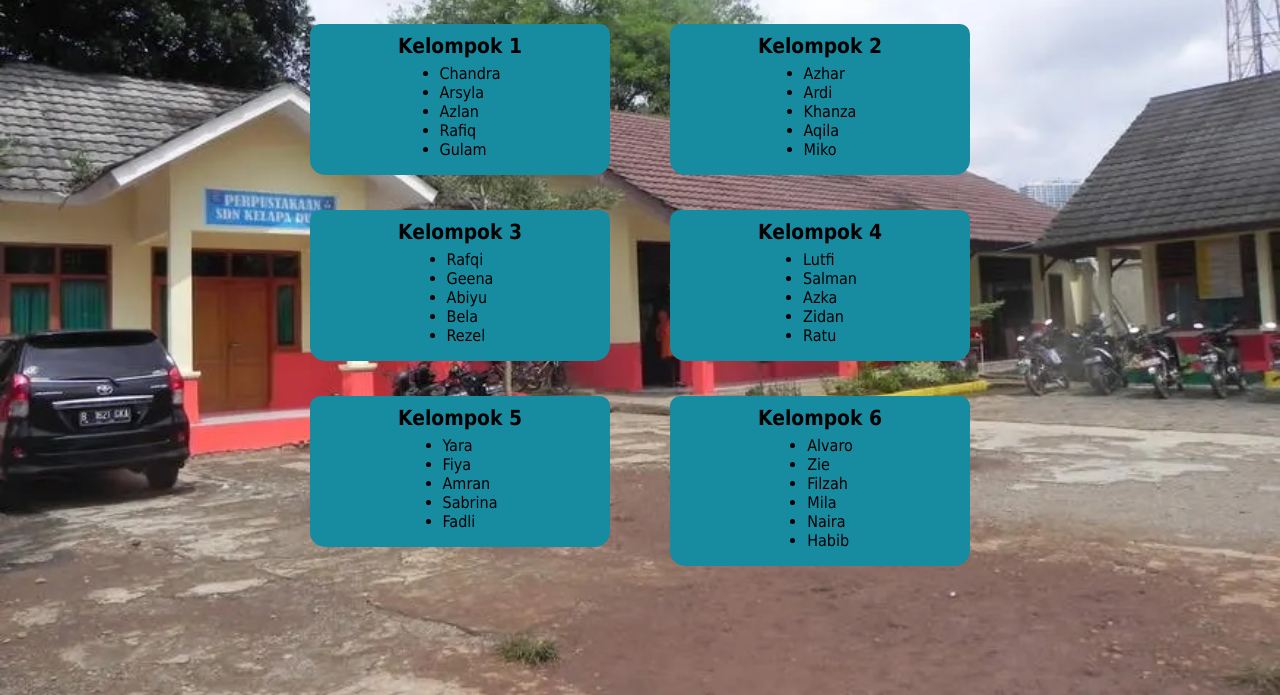
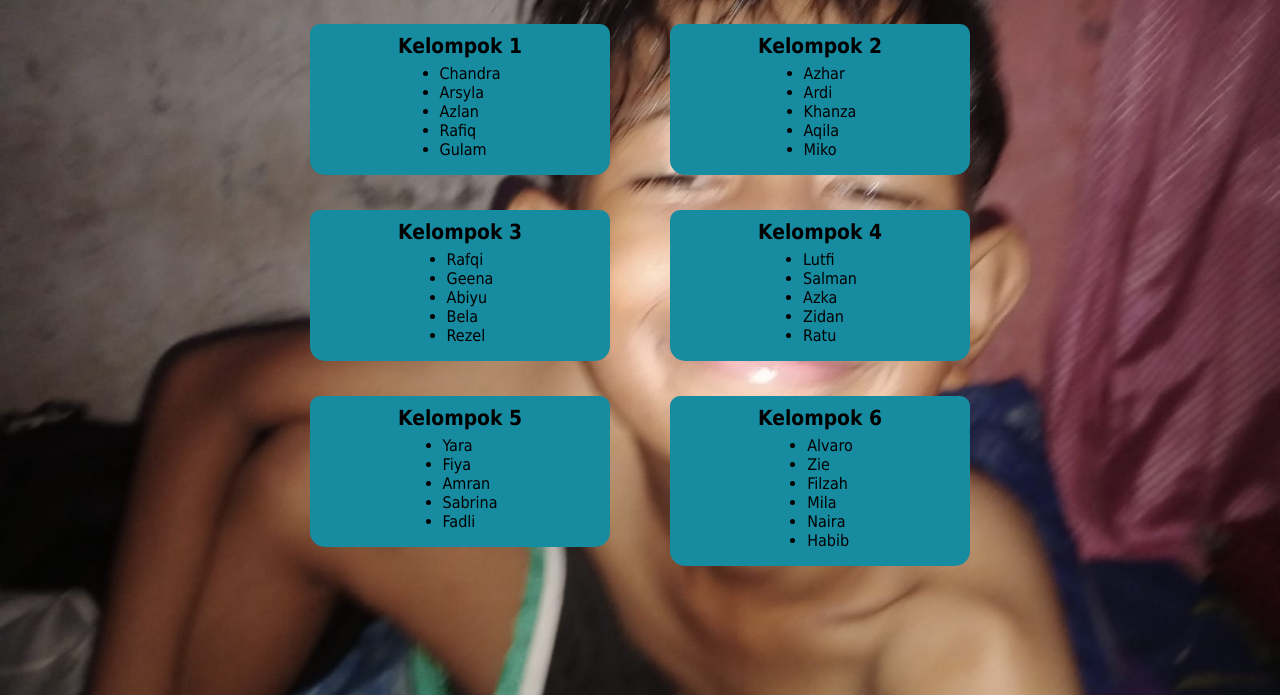
Before and after one commit to azhar2301/Mini_Project_Kelompok_Belajar_Kelas_1.1_SDN_Kelapa_Dua_2, a plain HTML site: page index.html in a window 1280 px wide. Shown: the part 105-800 px from the top of the page. Drawn offline with Linux system fonts and the light colour scheme.

Commit message:
Update style.css

```diff
--- a/style.css
+++ b/style.css
@@ -1,6 +1,6 @@
 body{
   font-family: tahoma;
-  background-image: url('sdn.jpg');
+  background-image: url('azzam.jpg');
   background-attachment: fixed;
   background-position: center;
   background-size: cover;
```
